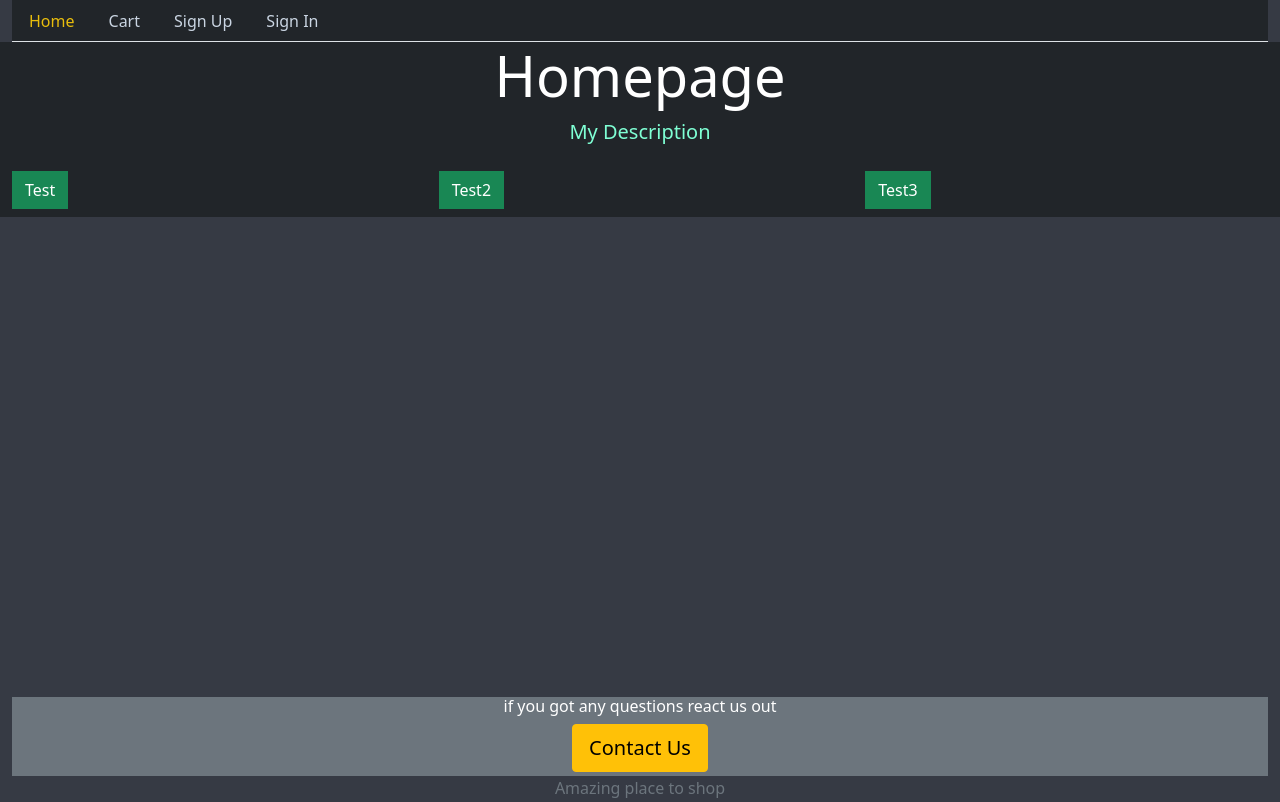
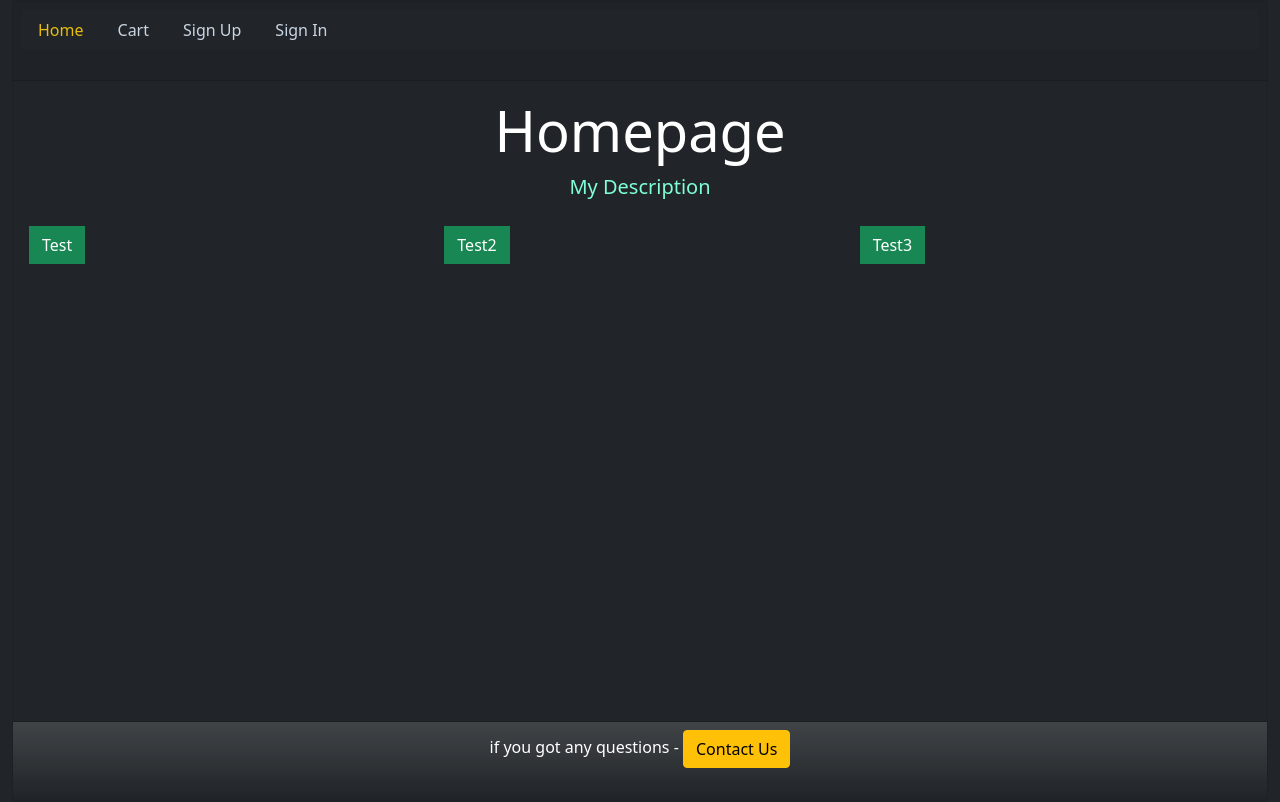
Before and after one commit to AmarnathN/shop-mern, a React (Create React App) app in the folder projfrontend/: page / in a window 1280 px wide. Built offline with nearby package versions, Linux system fonts and the light colour scheme; no server answers.

Commit message:
Refactored Base to be card with header and footer

```diff
--- a/projfrontend/src/core/Base.js
+++ b/projfrontend/src/core/Base.js
@@ -4,19 +4,22 @@ import NavigationBar from "./NavigationBar";
 
 const Base = ({ title = "My Title", description = "My Description", className = "bg-dark text-white py-2", children }) => {
   return (
-    <div className="container-fluid">
-      <div className="row">
+    <div className="container-fluid bg-dark">
+      <div className="card bg-dark">
+        <div class="card-header main_header">
           <NavigationBar></NavigationBar>
         </div>
-      <div className="row">
-        <div className="jumbotron bg-dark text-white text-center">
+        <div class="card-body main_body">
+          <div className="bg-dark text-white text-center">
             <h3 className="display-4">{title}</h3>
             <p className="lead">{description}</p>
           </div>
           <div className={className}>{children}</div>
         </div>
-      <div className="row">
-        <BaseFooter></BaseFooter>
+
+        <div className="card-footer main_footer bg-gradient text-white text-center">
+          <BaseFooter />
+        </div>
       </div>
     </div>
   );
--- a/projfrontend/src/core/BaseFooter.js
+++ b/projfrontend/src/core/BaseFooter.js
@@ -2,16 +2,10 @@ import React from "react";
 
 const BaseFooter = () => {
   return (
-    <div className="fixed-bottom">
-      <footer className="footer bd-dark mt-auto">
-        <div className="container-fluid bg-secondary text-white text-center">
-          <h6 className="my-1">if you got any questions react us out</h6>
-          <button className="btn btn-warning btn-lg rounded my-1">Contact Us</button>
-        </div>
-        <div className="container text-center">
-          <span className="text-muted">Amazing place to shop </span>
-        </div>
-      </footer>
+    <div className="container-fluid">
+      <p>
+        if you got any questions - <button className="btn btn-warning rounded">Contact Us</button>
+      </p>
     </div>
   );
 };
--- a/projfrontend/src/core/NavigationBar.js
+++ b/projfrontend/src/core/NavigationBar.js
@@ -8,8 +8,7 @@ const currentTab = (history, path) => {
 
 const NavigationBar = ({ history }) => {
   return (
-    <div>
-      <ul className="nav nav-tabs bg-dark">
+    <ul className="nav nav-tabs bg-dark card-header-tabs">
       <li className="nav-item">
         <Link style={currentTab(history, "/")} className="nav-link" to="/">
           Home
@@ -65,7 +64,6 @@ const NavigationBar = ({ history }) => {
         </li>
       )}
     </ul>
-    </div>
   );
 };
 
--- a/projfrontend/src/style.css
+++ b/projfrontend/src/style.css
@@ -1,6 +1,5 @@
 .btn,
-.jumbotron,
-.nav :hover {
+.jumbotron {
   border-radius: 0px;
 }
 
@@ -8,6 +7,16 @@ body {
   background: #363a44;
 }
 
+.main_header {
+  height: 10vh;
+}
+.main_body {
+  height: 80vh;
+}
+.main_footer {
+  height: 10vh;
+}
+
 .lead {
   color: aquamarine;
 }
```
Lines whose indentation alone changed are shown as unchanged.
